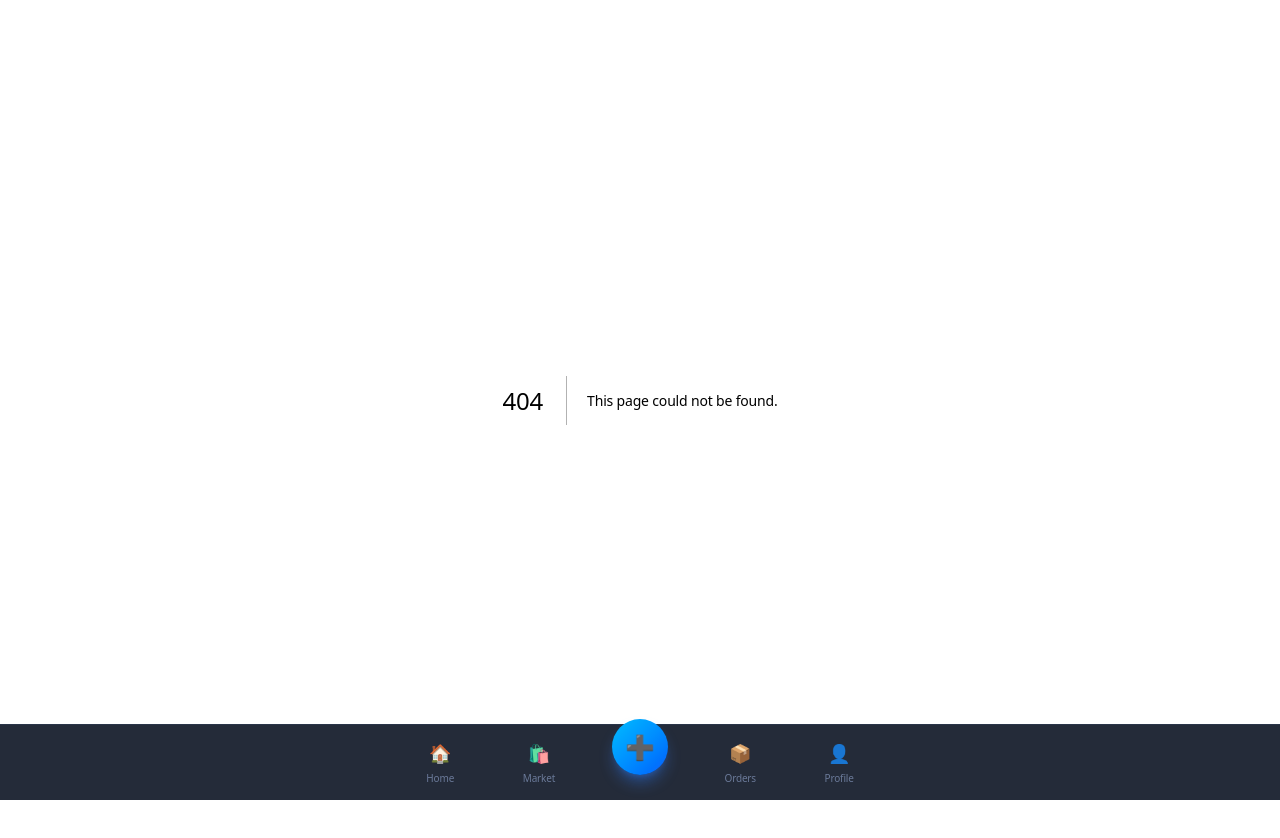
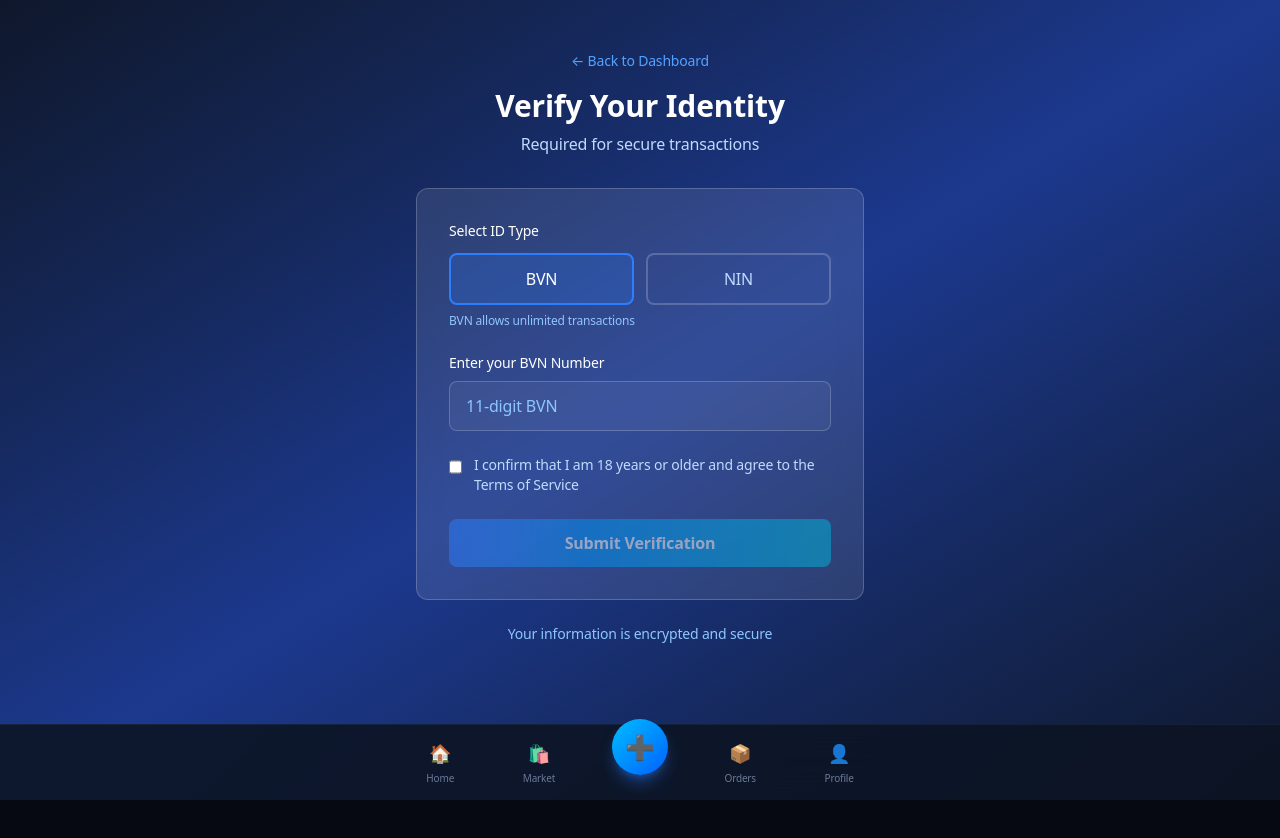
Before and after one commit to danielngini27-hub/vendorspace-v1, a Next.js app: page /verification in a window 1280 px wide. Before the commit this address had no page. Shown: the top 838 px of the page. Built offline with nearby package versions, Linux system fonts and the light colour scheme.

Commit message:
upgrade dashboard design and add verification page

```diff
--- a/src/app/dashboard/page.tsx
+++ b/src/app/dashboard/page.tsx
@@ -19,7 +19,7 @@ export default function DashboardPage() {
       data: { user },
     } = await supabase.auth.getUser();
     if (!user) {
-      router.push("/login");
+      router.push("/");
     } else {
       setUser(user);
       setLoading(false);
@@ -28,26 +28,26 @@ export default function DashboardPage() {
 
   if (loading) {
     return (
-      <div className="min-h-screen flex items-center justify-center">
-        <div className="text-xl">Loading dashboard...</div>
+      <div className="min-h-screen flex items-center justify-center bg-gradient-to-br from-slate-900 via-blue-900 to-slate-900">
+        <div className="text-white text-xl">Loading...</div>
       </div>
     );
   }
 
   return (
-    <div className="min-h-screen bg-gray-50">
+    <div className="min-h-screen bg-gradient-to-br from-slate-900 via-blue-900 to-slate-900">
       {/* Header */}
-      <nav className="bg-white shadow-sm border-b">
+      <nav className="bg-white/10 backdrop-blur-md border-b border-white/20">
         <div className="max-w-6xl mx-auto px-4 py-4 flex justify-between items-center">
-          <h1 className="text-2xl font-bold text-blue-600">Vendly</h1>
+          <h1 className="text-2xl font-bold text-white">Vendly</h1>
           <div className="flex items-center gap-4">
-            <span className="text-gray-600">{user?.email}</span>
+            <span className="text-blue-200 text-sm">{user?.email}</span>
             <button
               onClick={async () => {
                 await supabase.auth.signOut();
                 router.push("/");
               }}
-              className="text-red-600 hover:underline"
+              className="text-red-400 hover:text-red-300 text-sm"
             >
               Sign Out
             </button>
@@ -56,57 +56,86 @@ export default function DashboardPage() {
       </nav>
 
       {/* Main Content */}
-      <div className="max-w-6xl mx-auto px-4 py-8">
-        <div className="mb-8">
-          <h2 className="text-3xl font-bold text-gray-900 mb-2">
-            Welcome to Your Dashboard
+      <div className="max-w-6xl mx-auto px-4 py-12">
+        {/* Welcome Section */}
+        <div className="mb-12">
+          <h2 className="text-4xl font-bold text-white mb-2">
+            Welcome back! 👋
           </h2>
-          <p className="text-gray-600">
+          <p className="text-blue-200">
             Manage your transactions and account settings
           </p>
         </div>
 
         {/* Quick Actions */}
         <div className="grid md:grid-cols-3 gap-6 mb-8">
-          <div className="bg-white rounded-lg shadow-md p-6">
-            <h3 className="text-xl font-semibold mb-2">Start Buying</h3>
-            <p className="text-gray-600 mb-4">Browse verified sellers</p>
-            <button className="text-blue-600 hover:underline">
+          <div className="bg-white/10 backdrop-blur-md rounded-xl p-6 border border-white/20 hover:bg-white/15 transition-all">
+            <div className="text-3xl mb-3">🛒</div>
+            <h3 className="text-xl font-semibold text-white mb-2">
+              Start Buying
+            </h3>
+            <p className="text-blue-200 text-sm mb-4">
+              Browse verified sellers
+            </p>
+            <button className="text-blue-400 hover:text-blue-300 text-sm font-medium">
               Browse Marketplace →
             </button>
           </div>
 
-          <div className="bg-white rounded-lg shadow-md p-6">
-            <h3 className="text-xl font-semibold mb-2">Start Selling</h3>
-            <p className="text-gray-600 mb-4">List your products</p>
-            <button className="text-blue-600 hover:underline">
+          <div className="bg-white/10 backdrop-blur-md rounded-xl p-6 border border-white/20 hover:bg-white/15 transition-all">
+            <div className="text-3xl mb-3">📦</div>
+            <h3 className="text-xl font-semibold text-white mb-2">
+              Start Selling
+            </h3>
+            <p className="text-blue-200 text-sm mb-4">List your products</p>
+            <button className="text-blue-400 hover:text-blue-300 text-sm font-medium">
               Create Listing →
             </button>
           </div>
 
-          <div className="bg-white rounded-lg shadow-md p-6">
-            <h3 className="text-xl font-semibold mb-2">Transactions</h3>
-            <p className="text-gray-600 mb-4">View your history</p>
-            <button className="text-blue-600 hover:underline">
+          <div className="bg-white/10 backdrop-blur-md rounded-xl p-6 border border-white/20 hover:bg-white/15 transition-all">
+            <div className="text-3xl mb-3">📊</div>
+            <h3 className="text-xl font-semibold text-white mb-2">
+              Transactions
+            </h3>
+            <p className="text-blue-200 text-sm mb-4">View your history</p>
+            <button className="text-blue-400 hover:text-blue-300 text-sm font-medium">
               View All →
             </button>
           </div>
         </div>
 
-        {/* BVN Status */}
-        <div className="bg-white rounded-lg shadow-md p-6">
-          <h3 className="text-xl font-semibold mb-4">Account Verification</h3>
+        {/* BVN Verification Card */}
+        <div className="bg-white/10 backdrop-blur-md rounded-xl p-8 border border-white/20">
           <div className="flex items-center justify-between">
             <div>
-              <p className="text-gray-700 mb-1">BVN Verification</p>
-              <p className="text-sm text-gray-500">Required for transactions</p>
+              <h3 className="text-xl font-semibold text-white mb-2">
+                Account Verification
+              </h3>
+              <p className="text-blue-200 text-sm">
+                Verify your identity to start transacting securely
+              </p>
             </div>
             <button
-              onClick={() => router.push("/bvn")}
-              className="bg-blue-600 text-white px-6 py-2 rounded-lg hover:bg-blue-700"
+              onClick={() => router.push("/verification")}
+              className="bg-gradient-to-r from-blue-500 to-cyan-500 text-white px-8 py-3 rounded-lg font-semibold hover:from-blue-600 hover:to-cyan-600 transition-all shadow-lg"
             >
-              {user?.user_metadata?.has_bvn ? "Update BVN" : "Add BVN"}
+              Verify Now
             </button>
+          </div>
+        </div>
+
+        {/* Security Badge */}
+        <div className="mt-8 text-center">
+          <div className="inline-flex items-center gap-2 text-blue-300 text-sm">
+            <svg className="w-5 h-5" fill="currentColor" viewBox="0 0 20 20">
+              <path
+                fillRule="evenodd"
+                d="M2.166 4.999A11.954 11.954 0 0010 1.944 11.954 11.954 0 0017.834 5c.11.65.166 1.32.166 2.001 0 5.225-3.34 9.67-8 11.317C5.34 16.67 2 12.225 2 7c0-.682.057-1.35.166-2.001zm11.541 3.708a1 1 0 00-1.414-1.414L9 10.586 7.707 9.293a1 1 0 00-1.414 1.414l2 2a1 1 0 001.414 0l4-4z"
+                clipRule="evenodd"
+              />
+            </svg>
+            <span>Protected by Vendly Escrow</span>
           </div>
         </div>
       </div>
--- /dev/null
+++ b/src/app/verification/page.tsx
@@ -0,0 +1,135 @@
+"use client";
+
+import { useState } from "react";
+import { useRouter } from "next/navigation";
+import Link from "next/link";
+
+export default function VerificationPage() {
+  const [idType, setIdType] = useState("bvn");
+  const [idNumber, setIdNumber] = useState("");
+  const [ageConfirmed, setAgeConfirmed] = useState(false);
+  const [loading, setLoading] = useState(false);
+  const router = useRouter();
+
+  const handleSubmit = async (e: React.FormEvent) => {
+    e.preventDefault();
+    if (!ageConfirmed) {
+      alert("Please confirm you are 18 or older");
+      return;
+    }
+    setLoading(true);
+    // Here you would save to Supabase
+    setTimeout(() => {
+      alert("Verification submitted successfully!");
+      router.push("/dashboard");
+    }, 1000);
+  };
+
+  return (
+    <div className="min-h-screen bg-gradient-to-br from-slate-900 via-blue-900 to-slate-900 py-12 px-4">
+      <div className="max-w-md mx-auto">
+        {/* Header */}
+        <div className="text-center mb-8">
+          <Link
+            href="/dashboard"
+            className="text-blue-400 hover:underline text-sm"
+          >
+            ← Back to Dashboard
+          </Link>
+          <h1 className="text-3xl font-bold text-white mt-4 mb-2">
+            Verify Your Identity
+          </h1>
+          <p className="text-blue-200">Required for secure transactions</p>
+        </div>
+
+        {/* Form */}
+        <form
+          onSubmit={handleSubmit}
+          className="bg-white/10 backdrop-blur-md rounded-xl p-8 border border-white/20"
+        >
+          {/* ID Type Selection */}
+          <div className="mb-6">
+            <label className="block text-white text-sm font-medium mb-3">
+              Select ID Type
+            </label>
+            <div className="grid grid-cols-2 gap-3">
+              <button
+                type="button"
+                onClick={() => setIdType("bvn")}
+                className={`py-3 px-4 rounded-lg border-2 transition-all ${
+                  idType === "bvn"
+                    ? "border-blue-500 bg-blue-500/20 text-white"
+                    : "border-white/20 text-blue-200 hover:bg-white/5"
+                }`}
+              >
+                BVN
+              </button>
+              <button
+                type="button"
+                onClick={() => setIdType("nin")}
+                className={`py-3 px-4 rounded-lg border-2 transition-all ${
+                  idType === "nin"
+                    ? "border-blue-500 bg-blue-500/20 text-white"
+                    : "border-white/20 text-blue-200 hover:bg-white/5"
+                }`}
+              >
+                NIN
+              </button>
+            </div>
+            <p className="text-blue-300 text-xs mt-2">
+              {idType === "nin"
+                ? "NIN accounts limited to ₦50,000 per transaction"
+                : "BVN allows unlimited transactions"}
+            </p>
+          </div>
+
+          {/* ID Number Input */}
+          <div className="mb-6">
+            <label className="block text-white text-sm font-medium mb-2">
+              Enter your {idType.toUpperCase()} Number
+            </label>
+            <input
+              type="text"
+              value={idNumber}
+              onChange={(e) => setIdNumber(e.target.value)}
+              placeholder={idType === "bvn" ? "11-digit BVN" : "11-digit NIN"}
+              maxLength={11}
+              className="w-full px-4 py-3 rounded-lg bg-white/5 border border-white/20 text-white placeholder-blue-300 focus:outline-none focus:border-blue-500"
+              required
+            />
+          </div>
+
+          {/* Age Confirmation */}
+          <div className="mb-6">
+            <label className="flex items-start gap-3 cursor-pointer">
+              <input
+                type="checkbox"
+                checked={ageConfirmed}
+                onChange={(e) => setAgeConfirmed(e.target.checked)}
+                className="mt-1 w-4 h-4 rounded border-white/20 bg-white/5 text-blue-500 focus:ring-blue-500"
+              />
+              <span className="text-blue-200 text-sm">
+                I confirm that I am 18 years or older and agree to the Terms of
+                Service
+              </span>
+            </label>
+          </div>
+
+          {/* Submit Button */}
+          <button
+            type="submit"
+            disabled={loading || !ageConfirmed}
+            className="w-full bg-gradient-to-r from-blue-500 to-cyan-500 text-white py-3 rounded-lg font-semibold hover:from-blue-600 hover:to-cyan-600 transition-all disabled:opacity-50 disabled:cursor-not-allowed"
+          >
+            {loading ? "Submitting..." : "Submit Verification"}
+          </button>
+        </form>
+
+        {/* Info */}
+        <div className="mt-6 text-center text-blue-300 text-sm">
+          <p>Your information is encrypted and secure</p>
+        </div>
+      </div>
+    </div>
+  );
+}
```
